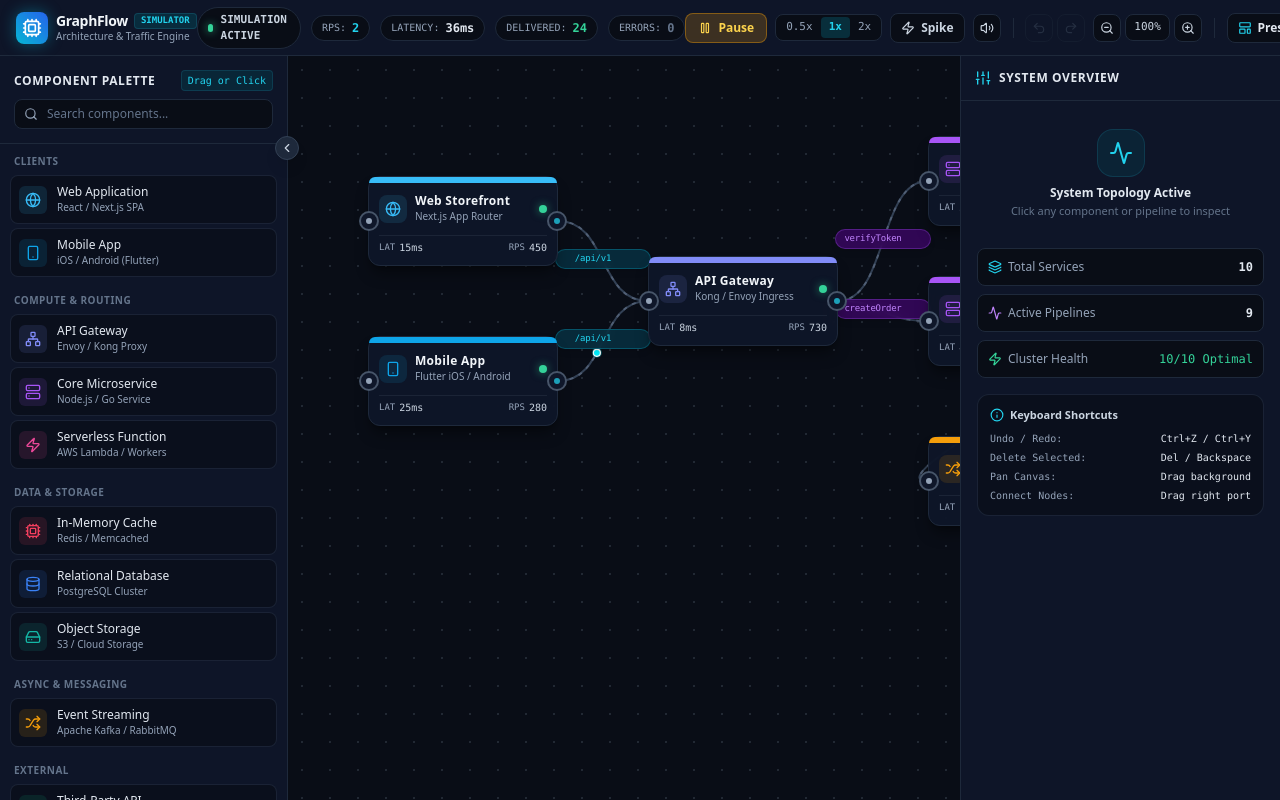
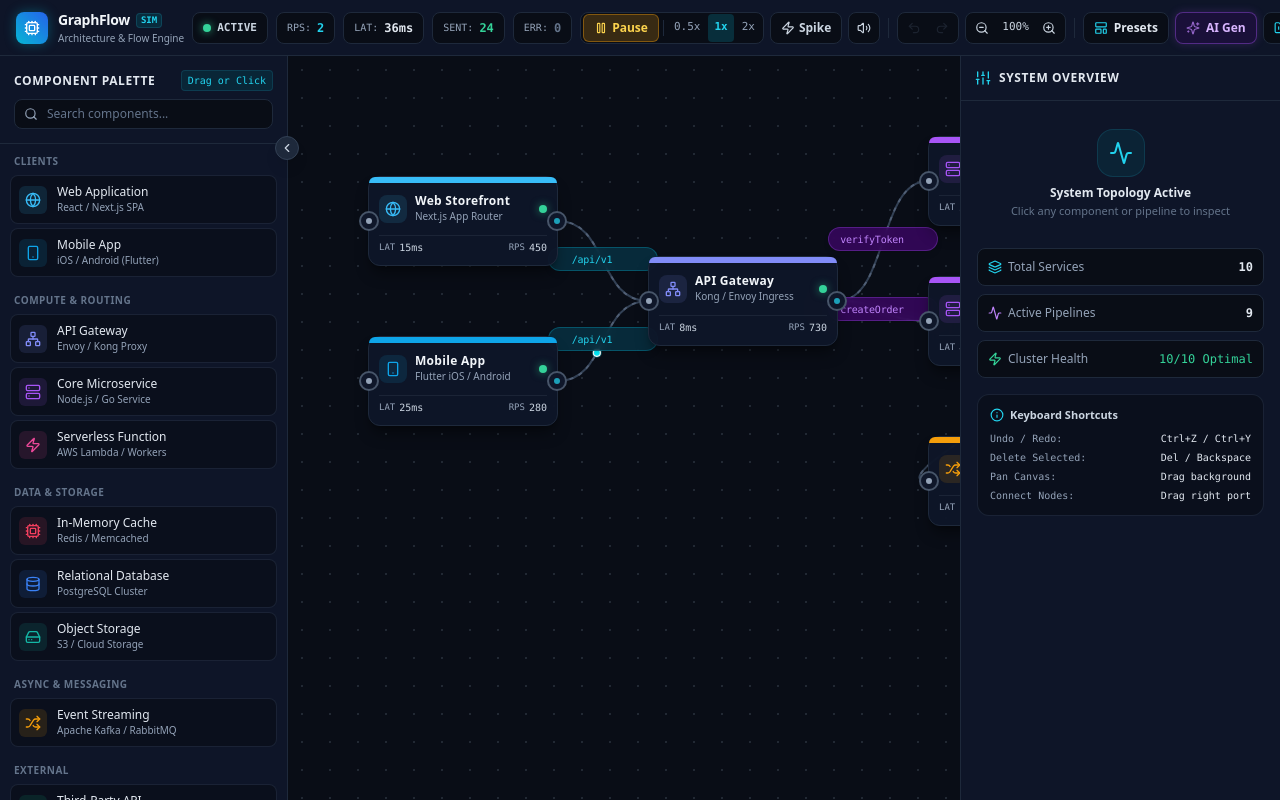
Before and after one commit to Hanubaki/GraphFlow, a React (Vite) app: page / in a window 1280 px wide. Built offline with nearby package versions, Linux system fonts and the light colour scheme.

Commit message:
feat(ui): standardize button heights, segmented controls, and tap targets following modern-ui-patterns

```diff
--- a/src/components/Canvas/ConnectionLine.tsx
+++ b/src/components/Canvas/ConnectionLine.tsx
@@ -116,24 +116,24 @@ export const ConnectionLine: React.FC<ConnectionLineProps> = ({
 
       {/* Protocol Label & Delete Pin at Midpoint */}
       <foreignObject
-        x={midpoint.x - 48}
-        y={midpoint.y - 12}
-        width="96"
-        height="24"
+        x={midpoint.x - 55}
+        y={midpoint.y - 14}
+        width="110"
+        height="28"
         className="overflow-visible pointer-events-auto"
       >
         <div
-          className={`flex items-center justify-center gap-1 px-1.5 py-0.5 rounded-full border text-[9px] font-mono tracking-tight shadow-md backdrop-blur-sm transition-transform group-hover:scale-110 ${badgeStyle} ${
+          className={`flex items-center justify-center gap-1.5 h-6 px-2 rounded-full border text-[10px] font-mono tracking-tight shadow-md backdrop-blur-sm transition-transform group-hover:scale-105 ${badgeStyle} ${
             isSelected ? 'ring-1 ring-cyan-400' : ''
           }`}
         >
-          <span>{edge.label || edge.protocol}</span>
+          <span className="truncate max-w-[80px]">{edge.label || edge.protocol}</span>
           <button
             onClick={(e) => {
               e.stopPropagation();
               onDelete(edge.id);
             }}
-            className="w-3.5 h-3.5 rounded-full bg-rose-500 hover:bg-rose-400 text-white flex items-center justify-center text-[10px] opacity-0 group-hover:opacity-100 transition-opacity ml-0.5"
+            className="w-4 h-4 rounded-full bg-rose-500 hover:bg-rose-400 text-white flex items-center justify-center text-xs font-bold opacity-0 group-hover:opacity-100 transition-all shrink-0"
             title="Remove Connection"
           >
             ×
--- a/src/components/Canvas/NodeComponent.tsx
+++ b/src/components/Canvas/NodeComponent.tsx
@@ -161,8 +161,8 @@ export const NodeComponent: React.FC<NodeComponentProps> = ({
           e.stopPropagation();
           onDelete(node.id);
         }}
-        className="absolute -top-2.5 -right-2.5 w-5 h-5 rounded-full bg-rose-600 hover:bg-rose-500 text-white text-xs flex items-center justify-center opacity-0 group-hover:opacity-100 transition-opacity shadow-md z-20"
-        title="Delete Node"
+        className="absolute -top-2.5 -right-2.5 w-6 h-6 rounded-full bg-rose-600 hover:bg-rose-500 text-white text-sm font-bold flex items-center justify-center opacity-0 group-hover:opacity-100 hover:scale-110 transition-all shadow-md z-20"
+        title="Delete Component"
       >
         ×
       </button>
--- a/src/components/Inspector/InspectorPanel.tsx
+++ b/src/components/Inspector/InspectorPanel.tsx
@@ -112,7 +112,7 @@ export const InspectorPanel: React.FC<InspectorPanelProps> = ({
                     <button
                       key={status}
                       onClick={() => onUpdateNode(selectedNode.id, { status })}
-                      className={`px-2 py-1.5 rounded-lg border text-xs font-medium capitalize transition-all ${
+                      className={`h-8 rounded-lg border text-xs font-semibold capitalize flex items-center justify-center transition-all ${
                         isActive
                           ? config.active
                           : 'bg-dark-950 border-slate-800 text-slate-400 hover:border-slate-700'
@@ -222,7 +222,7 @@ export const InspectorPanel: React.FC<InspectorPanelProps> = ({
             <div className="pt-2 border-t border-slate-800">
               <button
                 onClick={() => onDeleteNode(selectedNode.id)}
-                className="w-full flex items-center justify-center gap-2 py-2 px-3 rounded-lg border border-rose-500/30 bg-rose-950/20 text-rose-400 hover:bg-rose-900/30 text-xs font-semibold transition-colors"
+                className="w-full h-9 flex items-center justify-center gap-2 rounded-lg border border-rose-500/30 bg-rose-950/20 text-rose-400 hover:bg-rose-900/30 text-xs font-semibold transition-colors"
               >
                 <Trash2 className="w-4 h-4" />
                 Delete Component
@@ -296,7 +296,7 @@ export const InspectorPanel: React.FC<InspectorPanelProps> = ({
             <div className="pt-2 border-t border-slate-800">
               <button
                 onClick={() => onDeleteEdge(selectedEdge.id)}
-                className="w-full flex items-center justify-center gap-2 py-2 px-3 rounded-lg border border-rose-500/30 bg-rose-950/20 text-rose-400 hover:bg-rose-900/30 text-xs font-semibold transition-colors"
+                className="w-full h-9 flex items-center justify-center gap-2 rounded-lg border border-rose-500/30 bg-rose-950/20 text-rose-400 hover:bg-rose-900/30 text-xs font-semibold transition-colors"
               >
                 <Trash2 className="w-4 h-4" />
                 Remove Connection
--- a/src/components/Sidebar/NodePalette.tsx
+++ b/src/components/Sidebar/NodePalette.tsx
@@ -119,7 +119,7 @@ export const NodePalette: React.FC<NodePaletteProps> = ({ onAddNode }) => {
                           e.stopPropagation();
                           onAddNode(item);
                         }}
-                        className="opacity-0 group-hover:opacity-100 p-1 text-slate-400 hover:text-white rounded hover:bg-slate-700 transition-all shrink-0"
+                        className="opacity-0 group-hover:opacity-100 w-6 h-6 text-slate-400 hover:text-white rounded-md bg-slate-800/80 hover:bg-cyan-600 flex items-center justify-center transition-all shrink-0"
                         title="Add to Canvas"
                       >
                         <Plus className="w-3.5 h-3.5" />
--- a/src/components/Toolbar/TopBar.tsx
+++ b/src/components/Toolbar/TopBar.tsx
@@ -71,72 +71,71 @@ export const TopBar: React.FC<TopBarProps> = ({
   onClearGraph,
 }) => {
   return (
-    <header className="h-14 bg-dark-900/95 border-b border-slate-800 backdrop-blur-xl flex items-center justify-between px-4 z-30 select-none">
+    <header className="h-14 bg-dark-900/95 border-b border-slate-800 backdrop-blur-xl flex items-center justify-between px-3 md:px-4 z-30 select-none gap-2">
       {/* Brand Logo & Title */}
-      <div className="flex items-center gap-3">
-        <div className="flex items-center gap-2">
-          <div className="w-8 h-8 rounded-lg bg-gradient-to-tr from-cyan-500 to-blue-600 flex items-center justify-center shadow-[0_0_15px_rgba(6,182,212,0.4)]">
-            <Cpu className="w-5 h-5 text-white" />
+      <div className="flex items-center gap-2.5 shrink-0">
+        <div className="w-8 h-8 rounded-lg bg-gradient-to-tr from-cyan-500 to-blue-600 flex items-center justify-center shadow-[0_0_12px_rgba(6,182,212,0.35)] shrink-0">
+          <Cpu className="w-4 h-4 text-white" />
         </div>
-          <div>
-            <div className="flex items-center gap-1.5">
+        <div className="hidden sm:block">
+          <div className="flex items-center gap-1.5 leading-none">
             <span className="font-bold text-sm text-slate-100 tracking-tight">GraphFlow</span>
-              <span className="text-[9px] font-mono px-1.5 py-0.2 rounded bg-cyan-950/80 border border-cyan-800/50 text-cyan-400 font-semibold">
-                SIMULATOR
+            <span className="text-[9px] font-mono px-1 py-0.5 rounded bg-cyan-950/80 border border-cyan-800/50 text-cyan-400 font-semibold">
+              SIM
             </span>
           </div>
-            <div className="text-[10px] text-slate-400 -mt-0.5">Architecture & Traffic Engine</div>
-          </div>
+          <div className="text-[10px] text-slate-400 leading-tight mt-0.5">Architecture & Flow Engine</div>
         </div>
       </div>
 
       {/* Center: Live Telemetry Metrics */}
-      <div className="hidden lg:flex items-center gap-2.5 font-mono text-xs">
+      <div className="hidden xl:flex items-center gap-2 font-mono text-xs">
         {/* Status indicator */}
-        <div className="flex items-center gap-2 px-2.5 py-1 rounded-full bg-dark-950 border border-slate-800">
+        <div className="flex items-center gap-1.5 h-8 px-2.5 rounded-lg bg-dark-950 border border-slate-800">
           <span
-            className={`w-2 h-2 rounded-full ${
+            className={`w-2 h-2 rounded-full shrink-0 ${
               isRunning ? 'bg-emerald-400 animate-pulse shadow-[0_0_8px_rgba(52,211,153,0.8)]' : 'bg-amber-400'
             }`}
           />
           <span className="text-[11px] font-semibold text-slate-300">
-            {isRunning ? 'SIMULATION ACTIVE' : 'PAUSED'}
+            {isRunning ? 'ACTIVE' : 'PAUSED'}
           </span>
         </div>
 
         {/* Throughput */}
-        <div className="px-2.5 py-1 rounded-full bg-dark-950 border border-slate-800 flex items-center gap-1.5">
+        <div className="h-8 px-2.5 rounded-lg bg-dark-950 border border-slate-800 flex items-center gap-1.5">
           <span className="text-[10px] text-slate-400">RPS:</span>
           <span className="font-bold text-cyan-400">{metrics.currentRps}</span>
         </div>
 
         {/* Avg Latency */}
-        <div className="px-2.5 py-1 rounded-full bg-dark-950 border border-slate-800 flex items-center gap-1.5">
-          <span className="text-[10px] text-slate-400">LATENCY:</span>
+        <div className="h-8 px-2.5 rounded-lg bg-dark-950 border border-slate-800 flex items-center gap-1.5">
+          <span className="text-[10px] text-slate-400">LAT:</span>
           <span className="font-bold text-slate-200">{metrics.avgLatencyMs}ms</span>
         </div>
 
         {/* Delivered Packets */}
-        <div className="px-2.5 py-1 rounded-full bg-dark-950 border border-slate-800 flex items-center gap-1.5">
-          <span className="text-[10px] text-slate-400">DELIVERED:</span>
+        <div className="h-8 px-2.5 rounded-lg bg-dark-950 border border-slate-800 flex items-center gap-1.5">
+          <span className="text-[10px] text-slate-400">SENT:</span>
           <span className="font-bold text-emerald-400">{metrics.delivered}</span>
         </div>
 
         {/* Error Packets */}
-        <div className="px-2.5 py-1 rounded-full bg-dark-950 border border-slate-800 flex items-center gap-1.5">
-          <span className="text-[10px] text-slate-400">ERRORS:</span>
+        <div className="h-8 px-2.5 rounded-lg bg-dark-950 border border-slate-800 flex items-center gap-1.5">
+          <span className="text-[10px] text-slate-400">ERR:</span>
           <span className={`font-bold ${metrics.errors > 0 ? 'text-rose-400' : 'text-slate-500'}`}>
             {metrics.errors}
           </span>
         </div>
       </div>
 
-      {/* Right: Simulation & Canvas Controls */}
-      <div className="flex items-center gap-2">
-        {/* Play / Pause */}
+      {/* Right: Simulation & Canvas Controls (Uniform 32px height) */}
+      <div className="flex items-center gap-1.5 shrink-0">
+        {/* Play/Pause + Speed Group */}
+        <div className="flex items-center rounded-lg border border-slate-800 bg-dark-950 p-0.5 h-8">
           <button
             onClick={onTogglePlay}
-          className={`flex items-center gap-1.5 px-3 py-1.5 rounded-lg text-xs font-semibold transition-all ${
+            className={`flex items-center gap-1 h-7 px-2.5 rounded-md text-xs font-semibold transition-all ${
               isRunning
                 ? 'bg-amber-500/20 text-amber-300 border border-amber-500/40 hover:bg-amber-500/30'
                 : 'bg-emerald-500/20 text-emerald-300 border border-emerald-500/40 hover:bg-emerald-500/30'
@@ -144,16 +143,18 @@ export const TopBar: React.FC<TopBarProps> = ({
             title={isRunning ? 'Pause Traffic' : 'Start Traffic'}
           >
             {isRunning ? <Pause className="w-3.5 h-3.5" /> : <Play className="w-3.5 h-3.5" />}
-          <span>{isRunning ? 'Pause' : 'Start'}</span>
+            <span className="hidden sm:inline">{isRunning ? 'Pause' : 'Start'}</span>
           </button>
 
-        {/* Speed multiplier switch */}
-        <div className="flex rounded-lg border border-slate-800 bg-dark-950 p-0.5 text-[11px] font-mono">
+          <div className="h-4 w-px bg-slate-800 mx-1" />
+
+          {/* Speed toggles */}
+          <div className="flex gap-0.5">
             {[0.5, 1, 2].map(s => (
               <button
                 key={s}
                 onClick={() => onSetSpeed(s)}
-              className={`px-2 py-0.5 rounded transition-colors ${
+                className={`h-7 px-1.5 rounded text-[11px] font-mono transition-colors ${
                   speedMultiplier === s
                     ? 'bg-cyan-500/20 text-cyan-400 font-bold'
                     : 'text-slate-400 hover:text-slate-200'
@@ -163,26 +164,27 @@ export const TopBar: React.FC<TopBarProps> = ({
               </button>
             ))}
           </div>
+        </div>
 
         {/* Traffic Spike Button */}
         <button
           onClick={onTriggerSpike}
           disabled={!isRunning}
-          className={`flex items-center gap-1.5 px-2.5 py-1.5 rounded-lg text-xs font-semibold border transition-all ${
+          className={`flex items-center gap-1 h-8 px-2.5 rounded-lg text-xs font-semibold border transition-all ${
             isSpikeMode
-              ? 'bg-rose-500 text-white border-rose-400 shadow-[0_0_15px_rgba(244,63,94,0.6)] animate-pulse'
+              ? 'bg-rose-500 text-white border-rose-400 shadow-[0_0_12px_rgba(244,63,94,0.6)] animate-pulse'
               : 'border-slate-800 bg-dark-950 text-slate-300 hover:border-amber-500/50 hover:text-amber-400'
-          } ${!isRunning ? 'opacity-50 cursor-not-allowed' : ''}`}
-          title="Inject Traffic Surge / DDoS Simulation"
+          } ${!isRunning ? 'opacity-40 cursor-not-allowed' : ''}`}
+          title="Inject Traffic Surge / DDoS"
         >
           <Zap className="w-3.5 h-3.5" />
-          <span className="hidden sm:inline">Spike</span>
+          <span className="hidden md:inline">Spike</span>
         </button>
 
         {/* Sound toggle */}
         <button
           onClick={onToggleSound}
-          className={`p-1.5 rounded-lg border border-slate-800 transition-colors ${
+          className={`w-8 h-8 rounded-lg border border-slate-800 flex items-center justify-center transition-colors ${
             soundEnabled
               ? 'bg-dark-950 text-slate-300 hover:text-white'
               : 'bg-dark-950 text-slate-600'
@@ -192,15 +194,15 @@ export const TopBar: React.FC<TopBarProps> = ({
           {soundEnabled ? <Volume2 className="w-3.5 h-3.5" /> : <VolumeX className="w-3.5 h-3.5" />}
         </button>
 
-        <div className="h-5 w-px bg-slate-800 mx-1" />
+        <div className="hidden sm:block h-5 w-px bg-slate-800 mx-0.5" />
 
-        {/* Undo / Redo */}
-        <div className="flex items-center gap-1">
+        {/* Undo / Redo Group */}
+        <div className="hidden sm:flex items-center rounded-lg border border-slate-800 bg-dark-950 p-0.5 h-8">
           <button
             onClick={onUndo}
             disabled={!canUndo}
-            className={`p-1.5 rounded-lg border border-slate-800 transition-colors ${
-              canUndo ? 'bg-dark-950 text-slate-300 hover:text-white' : 'opacity-40 cursor-not-allowed text-slate-600'
+            className={`w-7 h-7 rounded flex items-center justify-center transition-colors ${
+              canUndo ? 'text-slate-300 hover:text-white hover:bg-slate-800' : 'opacity-30 cursor-not-allowed text-slate-600'
             }`}
             title="Undo (Ctrl+Z)"
           >
@@ -209,8 +211,8 @@ export const TopBar: React.FC<TopBarProps> = ({
           <button
             onClick={onRedo}
             disabled={!canRedo}
-            className={`p-1.5 rounded-lg border border-slate-800 transition-colors ${
-              canRedo ? 'bg-dark-950 text-slate-300 hover:text-white' : 'opacity-40 cursor-not-allowed text-slate-600'
+            className={`w-7 h-7 rounded flex items-center justify-center transition-colors ${
+              canRedo ? 'text-slate-300 hover:text-white hover:bg-slate-800' : 'opacity-30 cursor-not-allowed text-slate-600'
             }`}
             title="Redo (Ctrl+Y)"
           >
@@ -218,37 +220,37 @@ export const TopBar: React.FC<TopBarProps> = ({
           </button>
         </div>
 
-        {/* Zoom controls */}
-        <div className="hidden sm:flex items-center gap-1">
+        {/* Zoom Group */}
+        <div className="hidden lg:flex items-center rounded-lg border border-slate-800 bg-dark-950 p-0.5 h-8">
           <button
             onClick={onZoomOut}
-            className="p-1.5 rounded-lg border border-slate-800 bg-dark-950 text-slate-300 hover:text-white transition-colors"
+            className="w-7 h-7 rounded flex items-center justify-center text-slate-300 hover:text-white hover:bg-slate-800 transition-colors"
             title="Zoom Out"
           >
             <ZoomOut className="w-3.5 h-3.5" />
           </button>
           <button
             onClick={onResetZoom}
-            className="px-2 py-1 rounded-lg border border-slate-800 bg-dark-950 text-[11px] font-mono text-slate-300 hover:text-white transition-colors"
+            className="h-7 px-1.5 text-[11px] font-mono text-slate-300 hover:text-white transition-colors"
             title="Reset Zoom (100%)"
           >
             {Math.round(zoom * 100)}%
           </button>
           <button
             onClick={onZoomIn}
-            className="p-1.5 rounded-lg border border-slate-800 bg-dark-950 text-slate-300 hover:text-white transition-colors"
+            className="w-7 h-7 rounded flex items-center justify-center text-slate-300 hover:text-white hover:bg-slate-800 transition-colors"
             title="Zoom In"
           >
             <ZoomIn className="w-3.5 h-3.5" />
           </button>
         </div>
 
-        <div className="h-5 w-px bg-slate-800 mx-1" />
+        <div className="h-5 w-px bg-slate-800 mx-0.5" />
 
-        {/* Templates Button */}
+        {/* Presets Button */}
         <button
           onClick={onOpenTemplates}
-          className="flex items-center gap-1.5 px-2.5 py-1.5 rounded-lg border border-slate-800 bg-dark-950 text-slate-200 hover:border-slate-700 text-xs font-semibold transition-colors"
+          className="flex items-center gap-1.5 h-8 px-2.5 rounded-lg border border-slate-800 bg-dark-950 text-slate-200 hover:border-slate-700 text-xs font-semibold transition-colors"
           title="Architecture Presets"
         >
           <LayoutTemplate className="w-3.5 h-3.5 text-cyan-400" />
@@ -258,7 +260,7 @@ export const TopBar: React.FC<TopBarProps> = ({
         {/* AI Generator Button */}
         <button
           onClick={onOpenAiGenerator}
-          className="flex items-center gap-1.5 px-3 py-1.5 rounded-lg border border-purple-500/40 bg-purple-950/30 text-purple-300 hover:bg-purple-900/40 hover:text-white text-xs font-semibold transition-all shadow-[0_0_10px_rgba(168,85,247,0.2)]"
+          className="flex items-center gap-1.5 h-8 px-2.5 rounded-lg border border-purple-500/40 bg-purple-950/30 text-purple-300 hover:bg-purple-900/40 hover:text-white text-xs font-semibold transition-all shadow-[0_0_10px_rgba(168,85,247,0.2)]"
           title="AI Prompt-to-Architecture"
         >
           <Sparkles className="w-3.5 h-3.5 text-purple-400 animate-pulse" />
@@ -268,7 +270,7 @@ export const TopBar: React.FC<TopBarProps> = ({
         {/* Projects / Cloud Button */}
         <button
           onClick={onOpenProjects}
-          className="flex items-center gap-1.5 px-2.5 py-1.5 rounded-lg border border-slate-800 bg-dark-950 text-slate-200 hover:border-slate-700 text-xs font-semibold transition-colors"
+          className="flex items-center gap-1.5 h-8 px-2.5 rounded-lg border border-slate-800 bg-dark-950 text-slate-200 hover:border-slate-700 text-xs font-semibold transition-colors"
           title="Saved Projects & Cloud Links"
         >
           <FolderKanban className="w-3.5 h-3.5 text-cyan-400" />
@@ -278,16 +280,17 @@ export const TopBar: React.FC<TopBarProps> = ({
         {/* Export Button */}
         <button
           onClick={onOpenExport}
-          className="flex items-center gap-1.5 px-3 py-1.5 rounded-lg bg-cyan-600 hover:bg-cyan-500 text-white text-xs font-semibold transition-colors shadow-md shadow-cyan-950"
+          className="flex items-center gap-1.5 h-8 px-3 rounded-lg bg-cyan-600 hover:bg-cyan-500 text-white text-xs font-semibold transition-colors shadow-md shadow-cyan-950"
+          title="Export Architecture"
         >
           <Share2 className="w-3.5 h-3.5" />
-          <span>Export</span>
+          <span className="hidden sm:inline">Export</span>
         </button>
 
         {/* Pro Upgrade Pill */}
         <button
           onClick={onOpenPricing}
-          className="flex items-center gap-1 px-2.5 py-1.5 rounded-lg bg-gradient-to-r from-amber-500 to-orange-500 hover:from-amber-400 hover:to-orange-400 text-slate-950 font-extrabold text-xs shadow-md transition-all"
+          className="flex items-center gap-1 h-8 px-2.5 rounded-lg bg-gradient-to-r from-amber-500 to-orange-500 hover:from-amber-400 hover:to-orange-400 text-slate-950 font-extrabold text-xs shadow-md transition-all shrink-0"
           title="View Pro & Team Plans"
         >
           <Crown className="w-3.5 h-3.5 text-slate-950" />
@@ -297,7 +300,7 @@ export const TopBar: React.FC<TopBarProps> = ({
         {/* Clear graph */}
         <button
           onClick={onClearGraph}
-          className="p-1.5 rounded-lg border border-slate-800 bg-dark-950 text-slate-500 hover:text-rose-400 hover:border-rose-900 transition-colors"
+          className="w-8 h-8 rounded-lg border border-slate-800 bg-dark-950 text-slate-500 hover:text-rose-400 hover:border-rose-900 flex items-center justify-center transition-colors"
           title="Clear Architecture"
         >
           <Trash2 className="w-3.5 h-3.5" />
```
Also changed, not shown: src/components/Modals/ExportModal.tsx (+4 -4 lines). Lines whose indentation alone changed are shown as unchanged.
